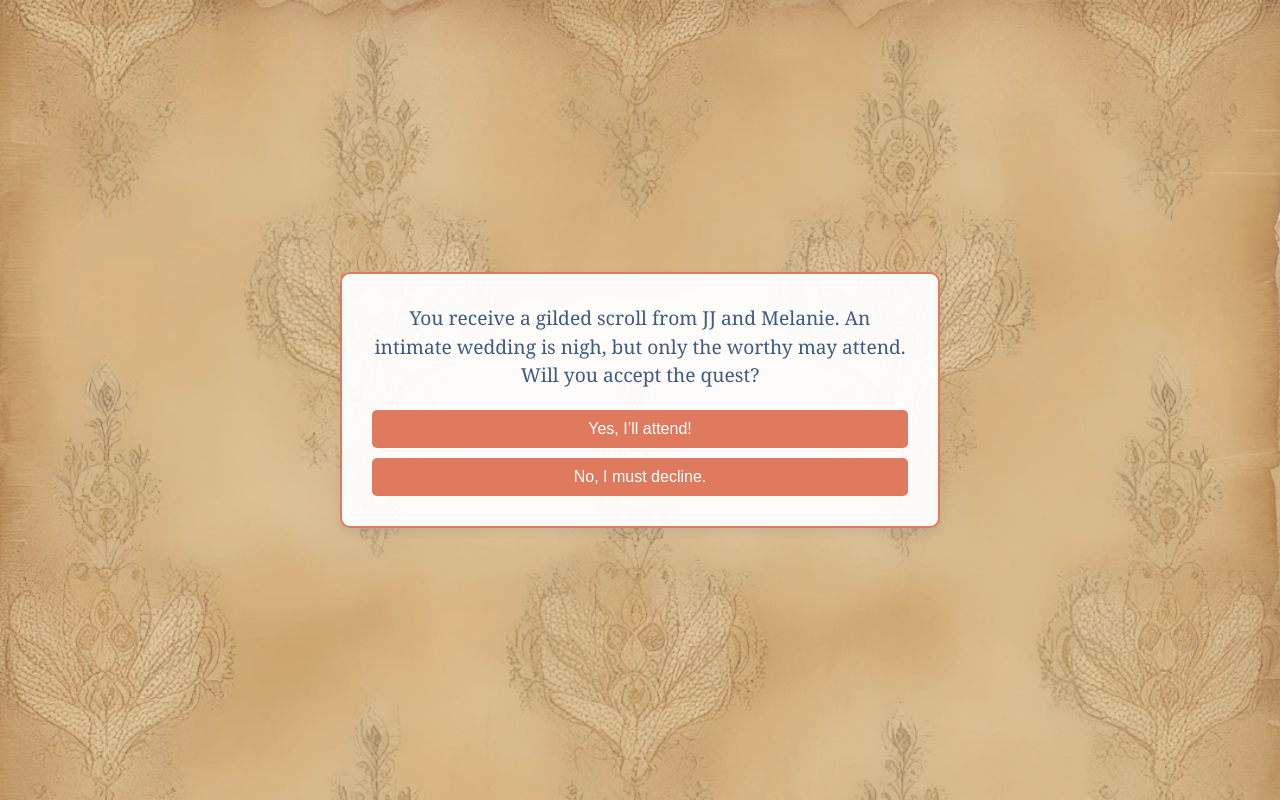
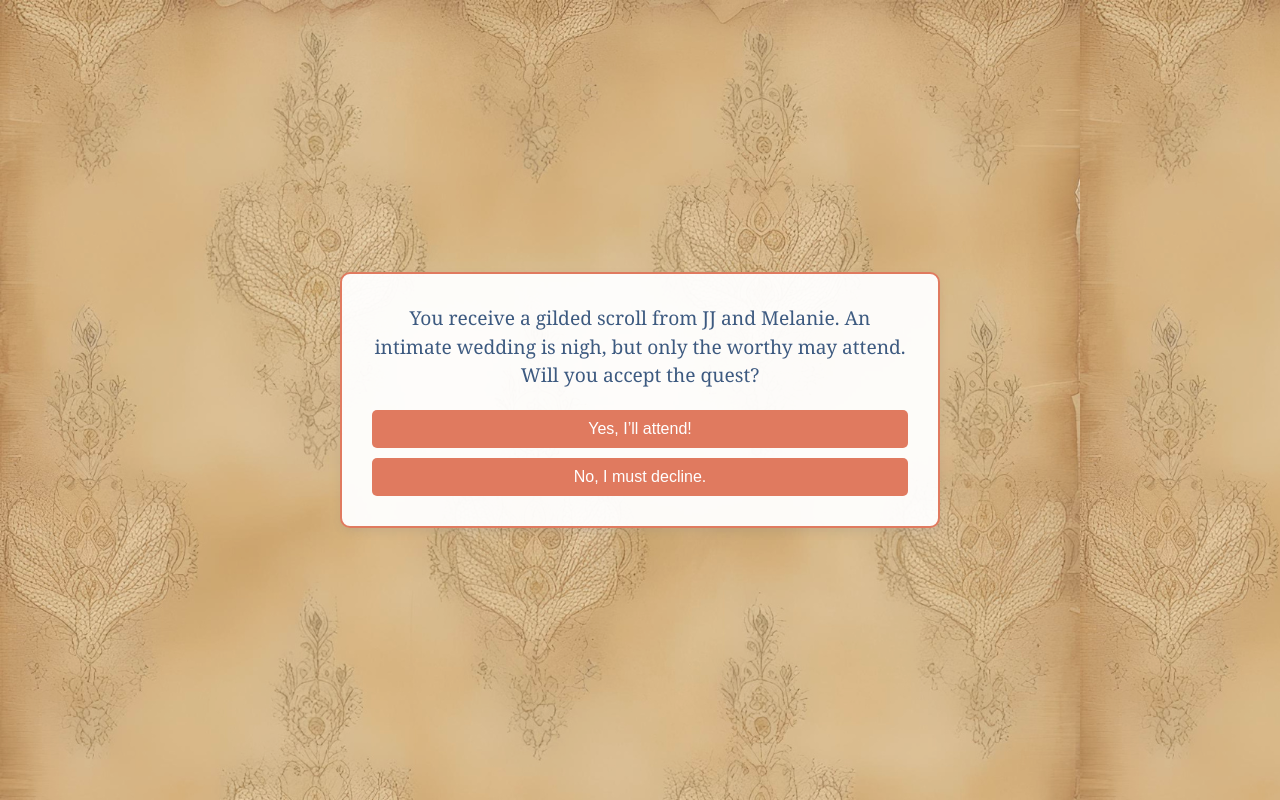
Before and after one commit to jjy94/Mel-JJ-RSVP, a plain HTML site: page index.html in a window 1280 px wide. Drawn offline with Linux system fonts and the light colour scheme.

Commit message:
Update styles.css

```diff
--- a/styles.css
+++ b/styles.css
@@ -8,8 +8,7 @@
 /* Body styling - clean white background with a subtle texture */
 body {
     background-image: url('https://jjy94.github.io/Mel-JJ-RSVP/RSVP%20BG.png'); /* Your downloaded file */
-    background-size: cover;
-    background-repeat: no-repeat;
+    background-repeat: repeat;
     background-attachment: fixed;
     font-family: 'Georgia', serif; /* Elegant, classic font */
     color: #333333; /* Dark gray for readability */
```
